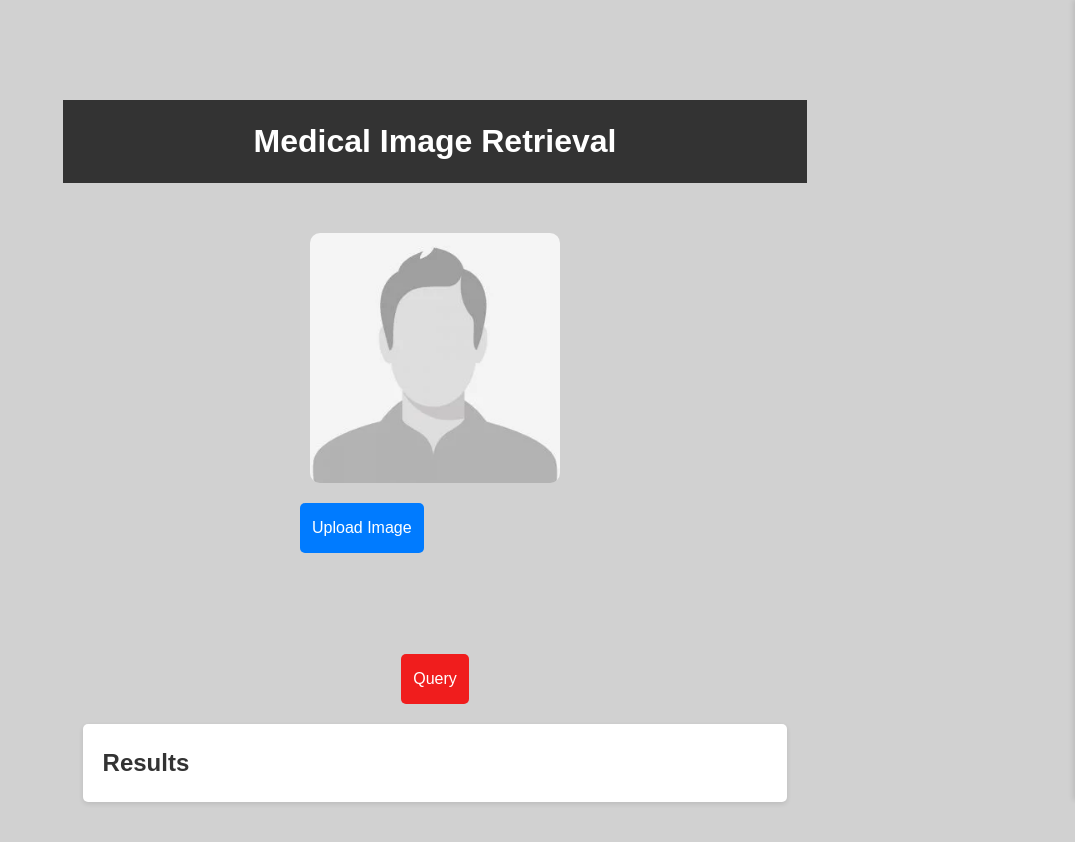
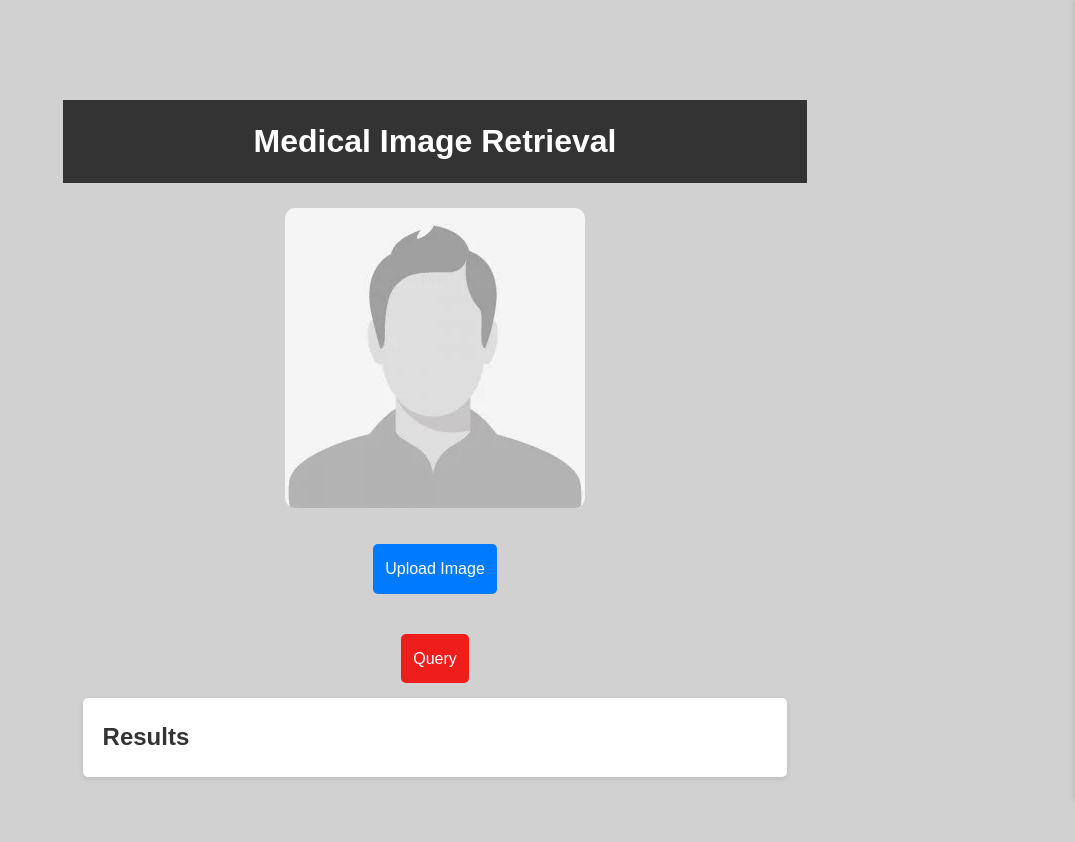
Before and after one commit to HaooNhat/medical-image-retrieval, a Django app: page / in a window 1280 px wide. Shown: the whole page, without its empty margins (205-1280 px from the left). After the commit the page ends 798 px from the top, so only its background shows below. Run offline with Django 5.2, Linux system fonts and the light colour scheme.

Commit message:
little style fixing

```diff
--- a/static/style/style.css
+++ b/static/style/style.css
@@ -43,11 +43,12 @@ main {
     display: flex;
     flex-direction: row;
     justify-content: space-evenly;
-    padding: 10px;
+    padding: 5px;
 }
 
 .col {
     display: inline;
+    justify-content: center;
 }
 
 .input-section {
@@ -56,9 +57,8 @@ main {
 
 .med-image {
     display: block;
-    width: 250px;
-    height: 250px;
-    margin: 20px;
+    max-width: 320px;
+    max-height: 320px;
     border-radius: 10px;
 }
 
@@ -97,9 +97,8 @@ main {
 }
 
 .error-message {
-    display: block;
+    display: none;
     color: red;
-    opacity: 0;
 }
 
 .results-section {
@@ -112,15 +111,18 @@ main {
 #resultsContainer {
     display: flex;
     flex-wrap: wrap;
+    justify-content: space-around;
     gap: 20px;
 }
 
 .result-item {
-    width: calc(33.333% - 20px);
-    border: 1px solid #ddd;
-    border-radius: 5px;
+    width: auto;
+    max-width: 300px;
+    aspect-ratio: 1 / 1;
     overflow: hidden;
+    justify-items: center;
     transition: transform 0.3s ease;
+    margin: 10px;
 }
 
 .result-item:hover {
@@ -132,7 +134,6 @@ main {
     width: 100%;
     height: auto;
     display: block;
-    align-items: center;
 }
 
 .sidebar {
--- a/templates/home.html
+++ b/templates/home.html
@@ -13,10 +13,12 @@
             <form method="POST" id="submitForm">
                 {% csrf_token %}
                 <div class="row input-section">
+                    <img src="{% static 'image/profile_placeholder.webp' %}" id="query-image" class="med-image"
+                        alt="Query Image">
+                </div>
+
+                <div class="row">
                     <div class="col">
-                        <img src="{% static 'image/profile_placeholder.webp' %}" id="query-image" class="med-image"
-                            alt="Query Image">
-
                         <label for="inputQueryImage" class="label-image">Upload Image</label>
 
                         <input type="file" accept="image/jpeg, image/png, image/jpg" id="inputQueryImage"
@@ -27,6 +29,7 @@
                 <div class="row">
                     <p id="error-message" class="error-message">Error message</p>
                 </div>
+
                 <div class="row">
                     <div class="col">
                         <label for="inputQueryButton" class="label-button">Query</label>
```
